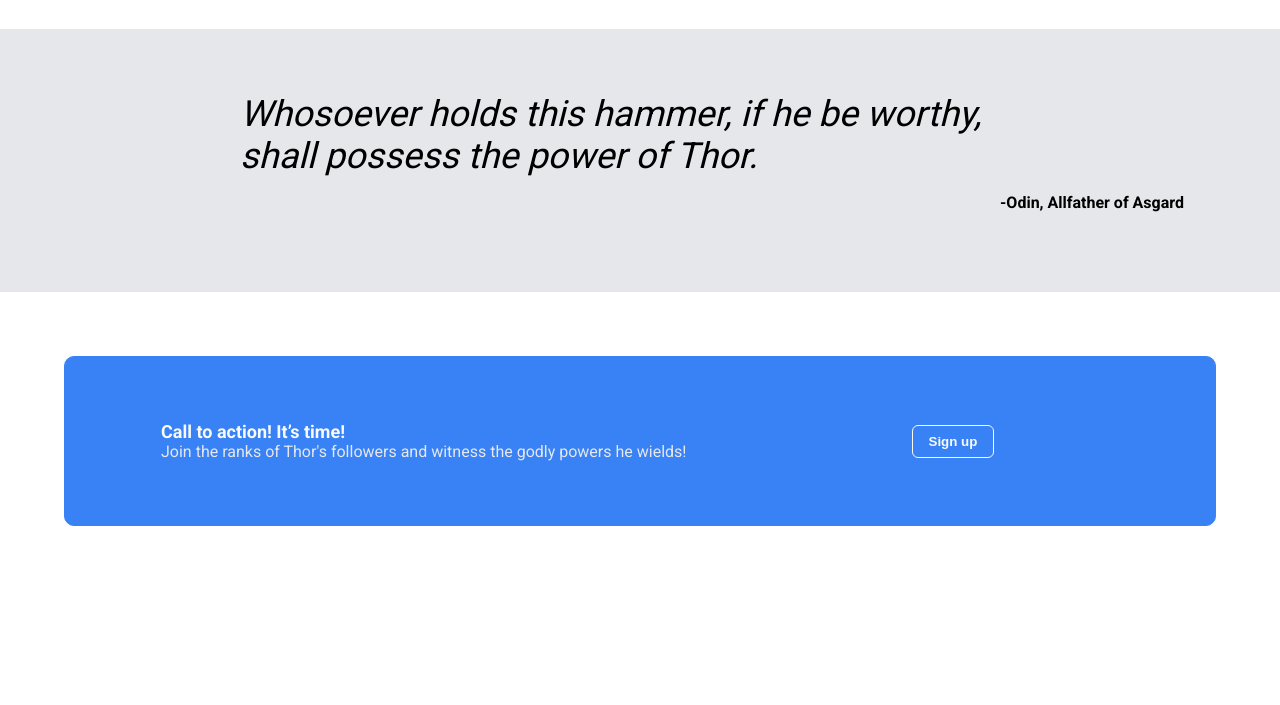
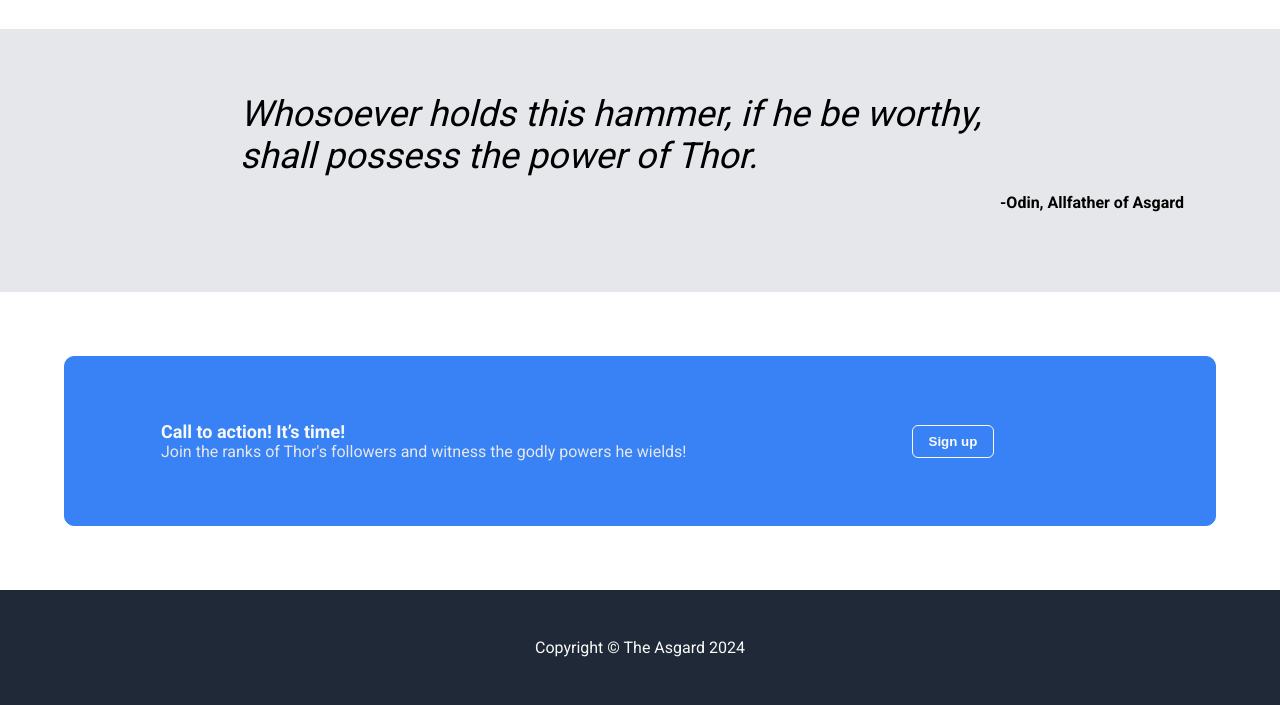
Before and after one commit to krdivyamani/thor, a plain HTML site: page index.html in a window 1280 px wide. Shown: the part 755-1460 px from the top of the page. Before the commit the page ends 1345 px from the top, so only its background shows below. Drawn offline with Linux system fonts and the light colour scheme.

Commit message:
Added Footer and its snippets in index.html and style.css

```diff
--- a/index.html
+++ b/index.html
@@ -64,5 +64,8 @@
             </div>
         </div>
     </div>
+    <footer>
+        <p>Copyright &copy; The Asgard 2024</p>
+    </footer>
 </body>
 </html>
--- a/style.css
+++ b/style.css
@@ -210,3 +210,13 @@ button{
     padding: 8px 16px;
     font-weight: bold;
 }
+
+/* FOOTER */
+footer{
+    background-color: #1F2937;
+    color: #F9FAF8;
+    display: flex;
+    align-items: center;
+    justify-content: center;
+    padding: 32px;
+}
```
